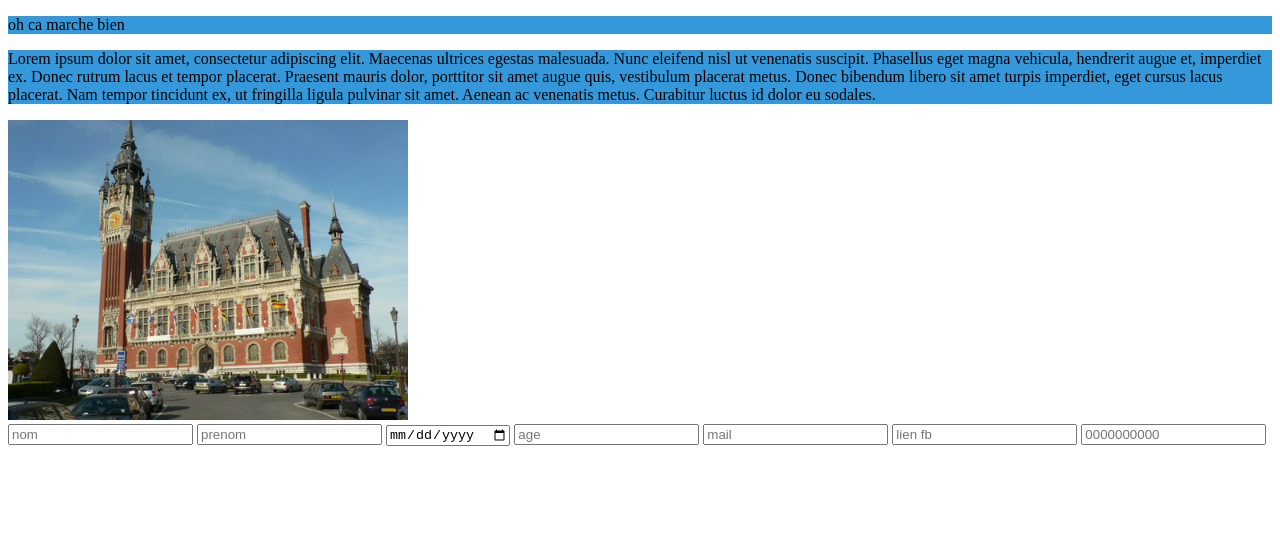
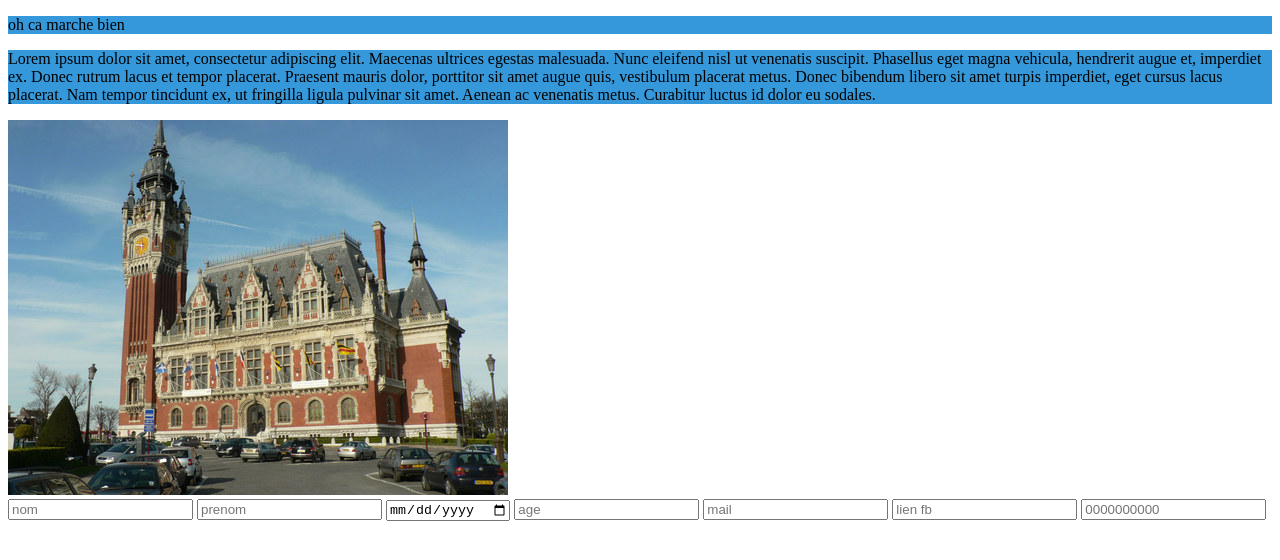
Before and after one commit to biscottee/helloworld, a plain HTML site: page index.html in a window 1280 px wide. Drawn offline with Linux system fonts and the light colour scheme.

Commit message:
on taille l image

```diff
--- a/index.html
+++ b/index.html
@@ -13,7 +13,7 @@
 			<p>oh ca marche bien</p>
 			<p>Lorem ipsum dolor sit amet, consectetur adipiscing elit. Maecenas ultrices egestas malesuada. Nunc eleifend nisl ut venenatis suscipit. Phasellus eget magna vehicula, hendrerit augue et, imperdiet ex. Donec rutrum lacus et tempor placerat. Praesent mauris dolor, porttitor sit amet augue quis, vestibulum placerat metus. Donec bibendum libero sit amet turpis imperdiet, eget cursus lacus placerat. Nam tempor tincidunt ex, ut fringilla ligula pulvinar sit amet. Aenean ac venenatis metus. Curabitur luctus id dolor eu sodales. </p>
 
-        <img src="image/calais.jpg" width="device-width" height="300">
+        <img src="image/calais.jpg" width="500" height="375">
 
             <form>
                 <input name="nom" type="text" placeholder="nom">
```
